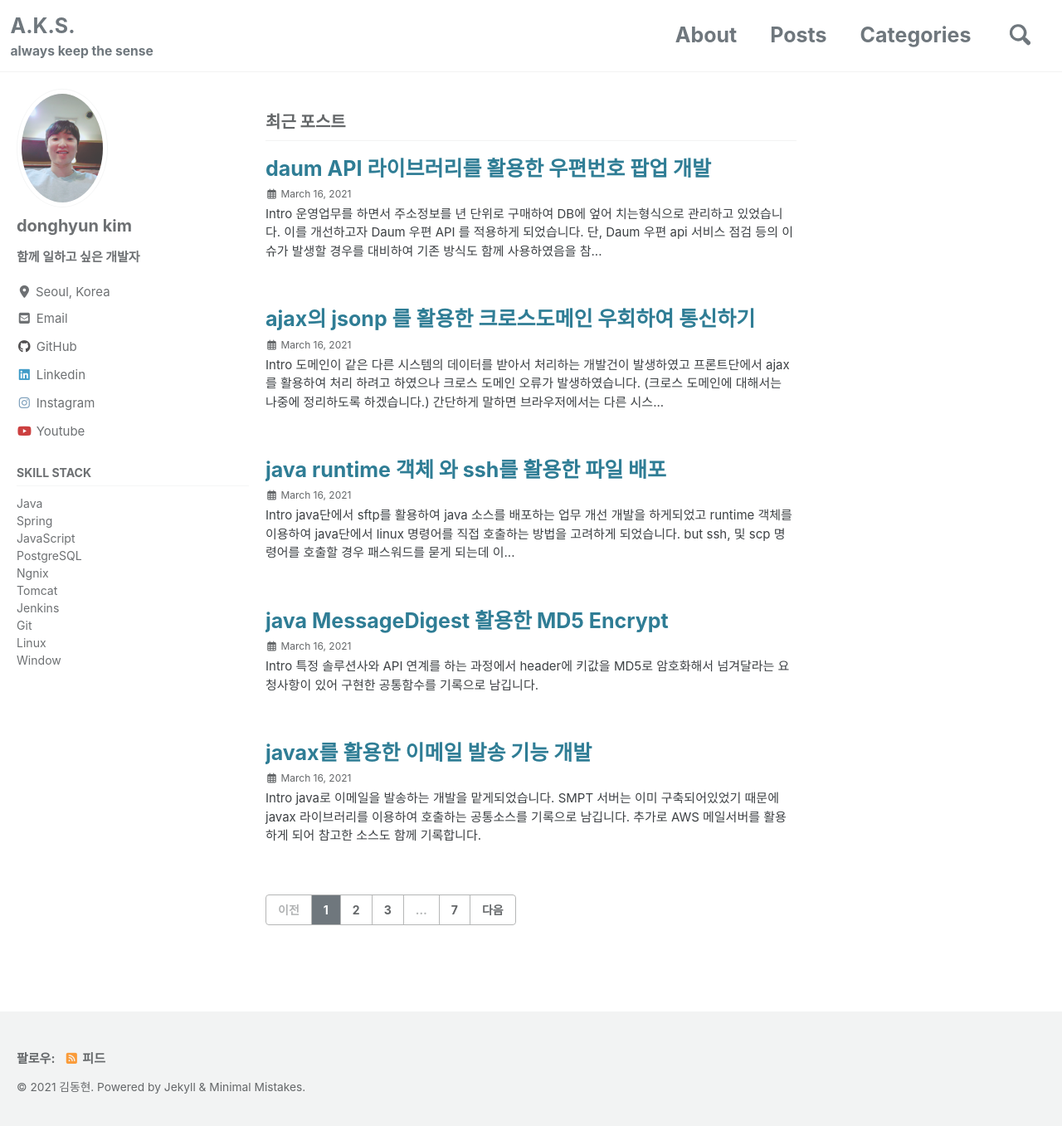
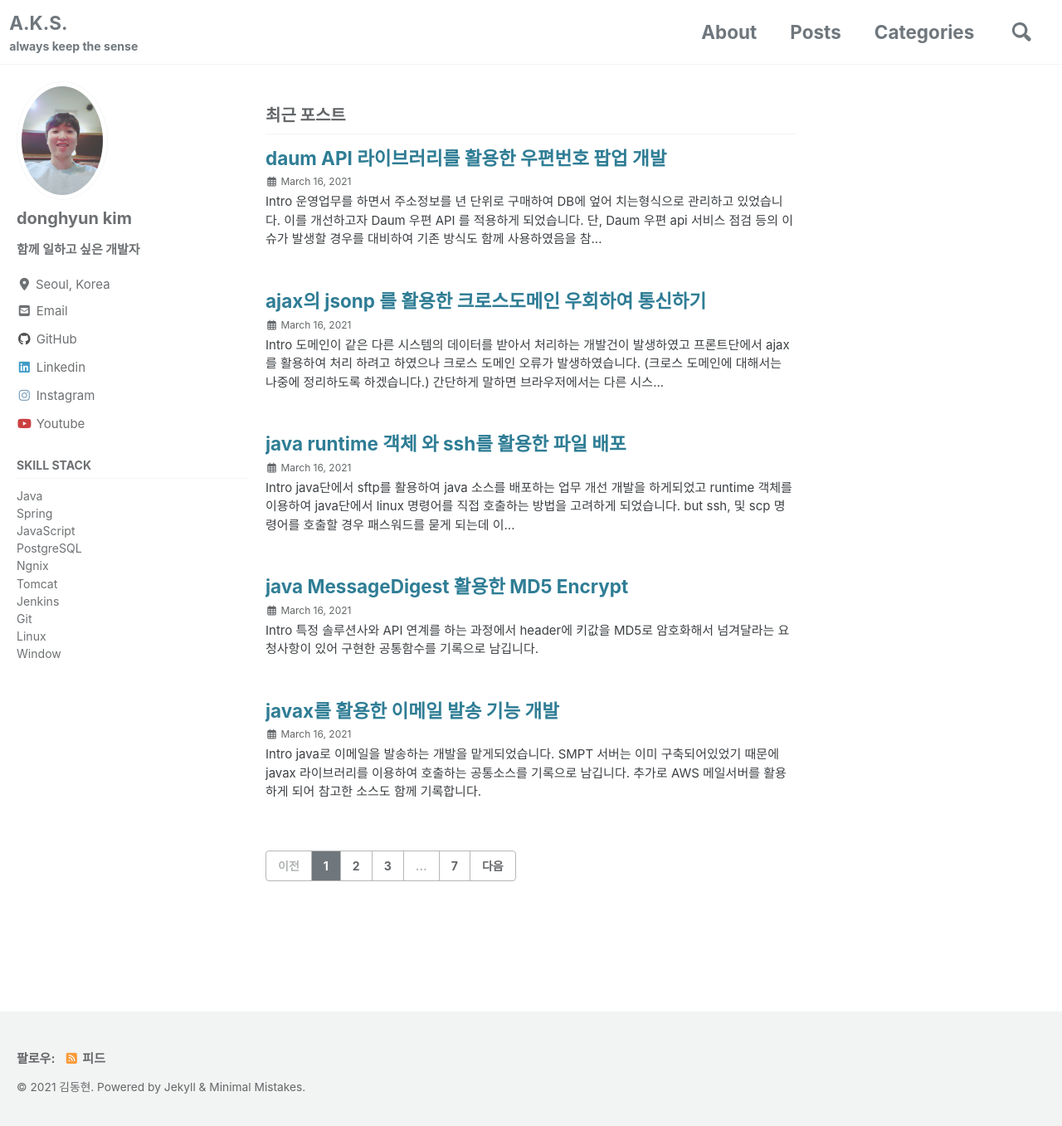
Before and after one commit to dhk5646/dhk5646.github.io, a Jekyll site: the page built from index.html, in a window 1280 px wide and 1361 px high. Shown: the top 1357 px of the window at 83% size. Built offline with Jekyll 4.4.1, drawn with Linux system fonts in a browser that asks for light colours; cached includes are drawn as plain includes; nearby versions of some CDN libraries; the list of posts is cut into pages by our own code.

Commit message:
2021.04.22 폰트 사이즈 줄이기

```diff
--- a/_sass/minimal-mistakes/_variables.scss
+++ b/_sass/minimal-mistakes/_variables.scss
@@ -36,17 +36,17 @@ $caption-font-family: $serif !default;
 /* type scale */
 $type-size-1: 2.441em !default; // ~39.056px
 $type-size-2: 1.953em !default; // ~31.248px
-$type-size-3: 1.563em !default; // ~25.008px
-$type-size-4: 1.25em !default; // ~20px
+$type-size-3: 1.25m !default; // ~25.008px
+$type-size-4: 1.125em !default; // ~20px
 $type-size-5: 1em !default; // ~16px
 $type-size-6: 0.75em !default; // ~12px
 $type-size-7: 0.6875em !default; // ~11px
 $type-size-8: 0.625em !default; // ~10px
 
 /* headline scale */
-$h-size-1: 1.563em !default; // ~25.008px
-$h-size-2: 1.25em !default; // ~20px
-$h-size-3: 1.125em !default; // ~18px
+$h-size-1: 1.25em !default; // ~25.008px
+$h-size-2: 1.125em !default; // ~20px
+$h-size-3: 1em !default; // ~18px
 $h-size-4: 1.0625em !default; // ~17px
 $h-size-5: 1.03125em !default; // ~16.5px
 $h-size-6: 1em !default; // ~16px
```
